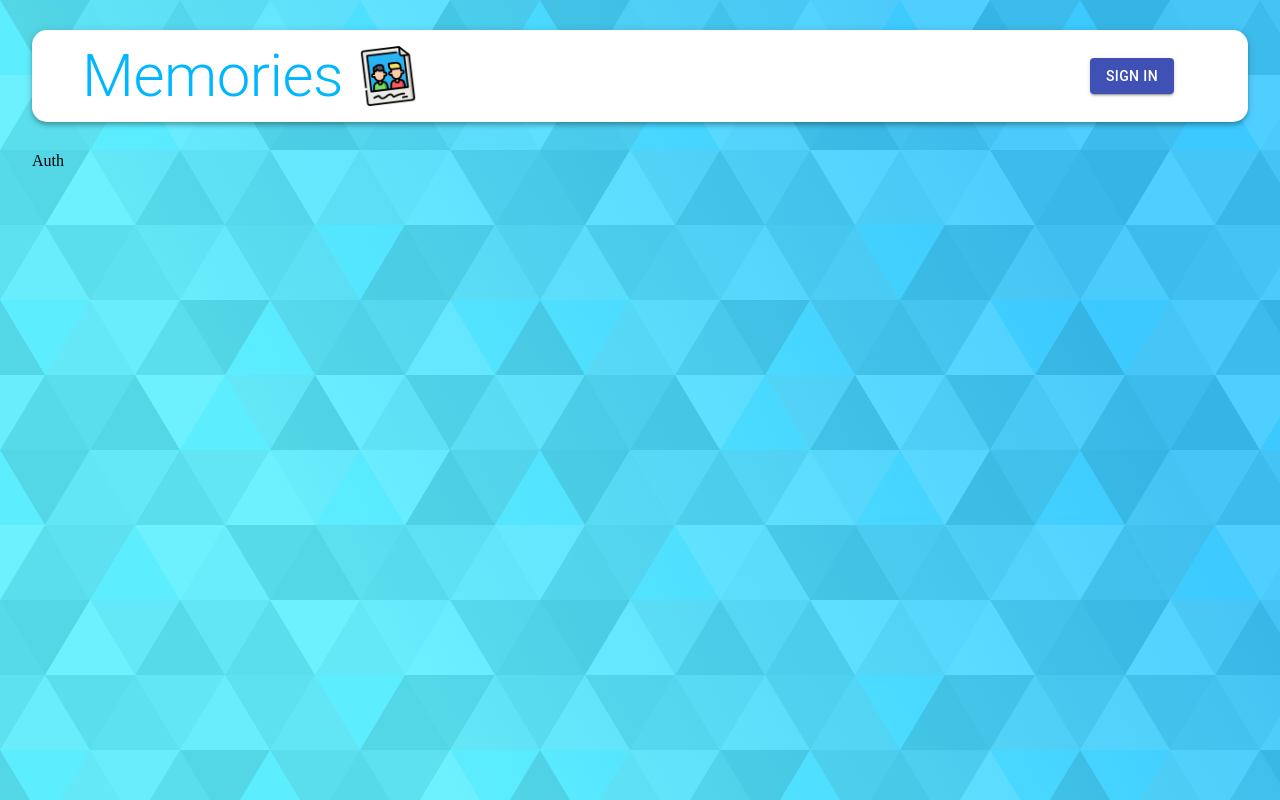
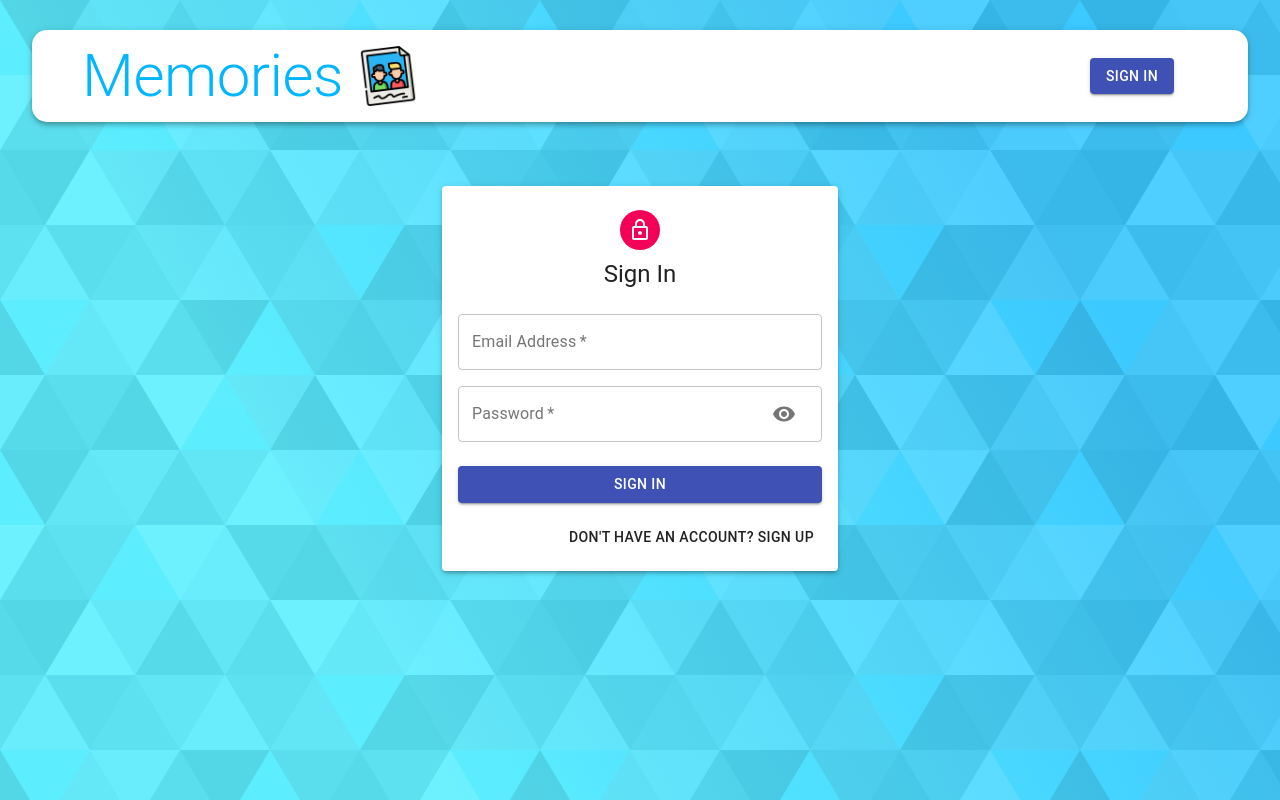
Before and after one commit to YeeeeRQ/project-memories-client, a React (Vite) app: page /auth in a window 1280 px wide. Built offline with nearby package versions, Linux system fonts and the light colour scheme.

Commit message:
Auth Form

```diff
--- a/src/components/Auth/Auth.jsx
+++ b/src/components/Auth/Auth.jsx
@@ -1,8 +1,99 @@
+import { useState } from "react";
+import {
+  Avatar,
+  Button,
+  Paper,
+  Grid,
+  Typography,
+  Container,
+} from "@material-ui/core";
+import LockOutlinedIcon from "@material-ui/icons/LockOutlined";
+import useStyles from "./styles";
+import Input from "./Input";
+
 const Auth = () => {
-    const state = null;
+  const classes = useStyles();
+  const [isSignup, setIsSignup] = useState(false);
+  const [showPassword, setShowPassword] = useState(false);
+  const handleShowPassword = () => setShowPassword((prev) => !prev);
+
+  const handleSubmit = () => {};
+  const handleChange = () => {};
+  const switchMode = () => {
+    setIsSignup((prev) => !prev);
+    handleShowPassword(false);
+  };
+
   return (
-    <div>Auth</div>
-  )
-}
+    <Container component="main" maxWidth="xs">
+      <Paper className={classes.paper} elevation={3}>
+        <Avatar className={classes.avatar}>
+          <LockOutlinedIcon />
+        </Avatar>
+        <Typography variant="h5">{isSignup ? "Sign Up" : "Sign In"}</Typography>
+        <form className={classes.form} onSubmit={handleSubmit}>
+          <Grid container spacing={2}>
+            {isSignup && (
+              <>
+                <Input
+                  name="firstName"
+                  label="First Name"
+                  handleChange={handleChange}
+                  autoFocus
+                  half
+                />
+                <Input
+                  name="lastName"
+                  label="Last Name"
+                  handleChange={handleChange}
+                  half
+                />
+              </>
+            )}
+            <Input
+              name="email"
+              label="Email Address"
+              handleChange={handleChange}
+              type="email"
+            />
+            <Input
+              name="password"
+              label="Password"
+              handleChange={handleChange}
+              type={showPassword ? "text" : "password"}
+              handleShowPassword={handleShowPassword}
+            />
+            {isSignup && (
+              <Input
+                name="confirmPassword"
+                label="Repeat Password"
+                handleChange={handleChange}
+                type="password"
+              />
+            )}
+          </Grid>
+          <Button
+            type="submit"
+            fullWidth
+            variant="contained"
+            color="primary"
+            className={classes.submit}
+          >
+            {isSignup ? "Sign Up" : "Sign In"}
+          </Button>
+          <Grid container justify="flex-end">
+            <Grid item>
+              <Button onClick={switchMode}>
+                {isSignup
+                  ? "Already have an account ? Sign In"
+                  : "Don't have an account? Sign Up"}
+              </Button>
+            </Grid>
+          </Grid>
+        </form>
+      </Paper>
+    </Container>
+  );
+};
 
-export default Auth
+export default Auth;
--- /dev/null
+++ b/src/components/Auth/Input.jsx
@@ -0,0 +1,41 @@
+import { TextField, Grid, InputAdornment, IconButton } from "@material-ui/core";
+import Visibility from "@material-ui/icons/Visibility";
+import VisibilityOff from "@material-ui/icons/VisibilityOff";
+
+const Input = ({
+  name,
+  handleChange,
+  half,
+  label,
+  autoFocus,
+  type,
+  handleShowPassword,
+}) => {
+  return (
+    <Grid item xs={12} sm={half ? 6 : 12}>
+      <TextField
+        name={name}
+        onChange={handleChange}
+        variant="outlined"
+        required
+        fullWidth
+        label={label}
+        autoFocus={autoFocus}
+        type={type}
+        InputProps={
+          name === "password" && {
+            endAdornment: (
+              <InputAdornment position="end">
+                <IconButton onClick={handleShowPassword}>
+                  {type === "password" ? <Visibility /> : <VisibilityOff />}
+                </IconButton>
+              </InputAdornment>
+            ),
+          }
+        }
+      />
+    </Grid>
+  );
+};
+
+export default Input;
--- a/src/components/Auth/styles.js
+++ b/src/components/Auth/styles.js
@@ -0,0 +1,30 @@
+import { makeStyles } from '@material-ui/core/styles';
+
+export default makeStyles((theme) => ({
+  paper: {
+    marginTop: theme.spacing(8),
+    display: 'flex',
+    flexDirection: 'column',
+    alignItems: 'center',
+    padding: theme.spacing(2),
+  },
+  root: {
+    '& .MuiTextField-root': {
+      margin: theme.spacing(1),
+    },
+  },
+  avatar: {
+    margin: theme.spacing(1),
+    backgroundColor: theme.palette.secondary.main,
+  },
+  form: {
+    width: '100%', // Fix IE 11 issue.
+    marginTop: theme.spacing(3),
+  },
+  submit: {
+    margin: theme.spacing(3, 0, 2),
+  },
+  googleButton: {
+    marginBottom: theme.spacing(2),
+  },
+}));
```
